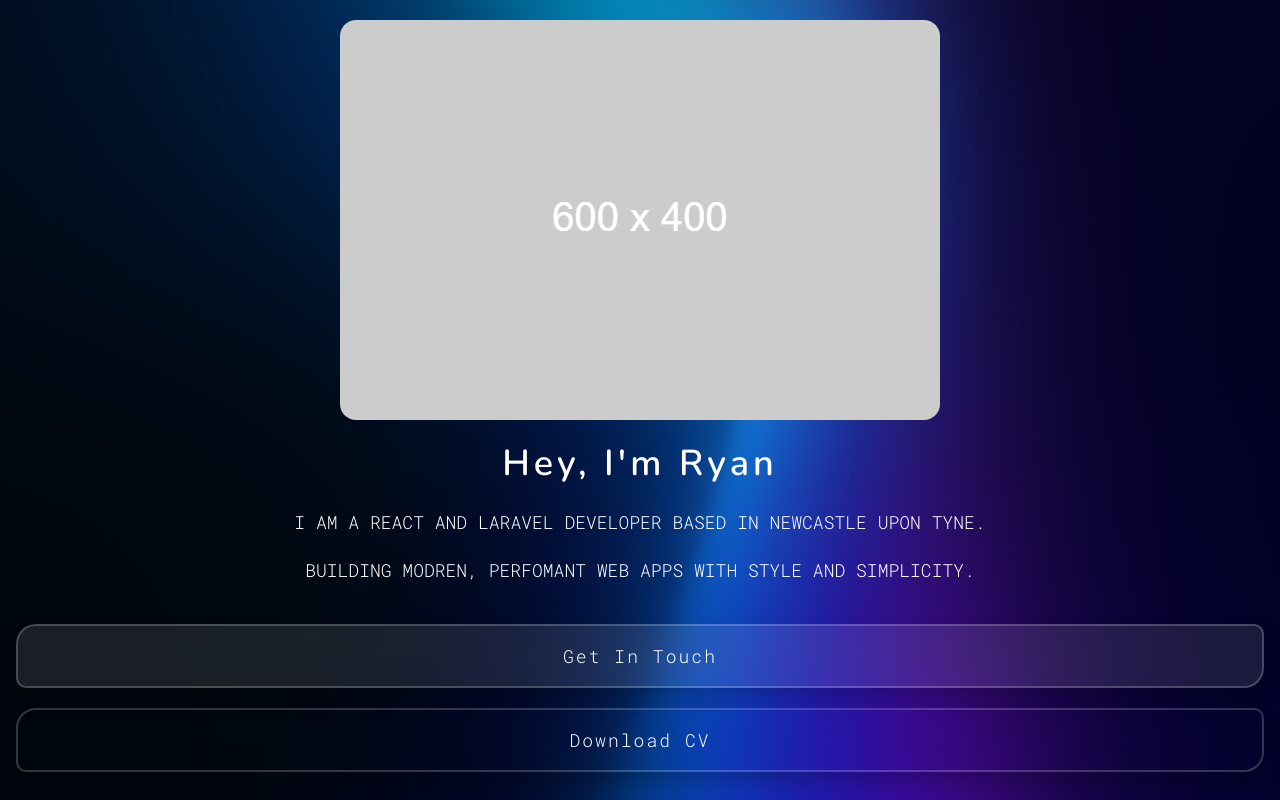
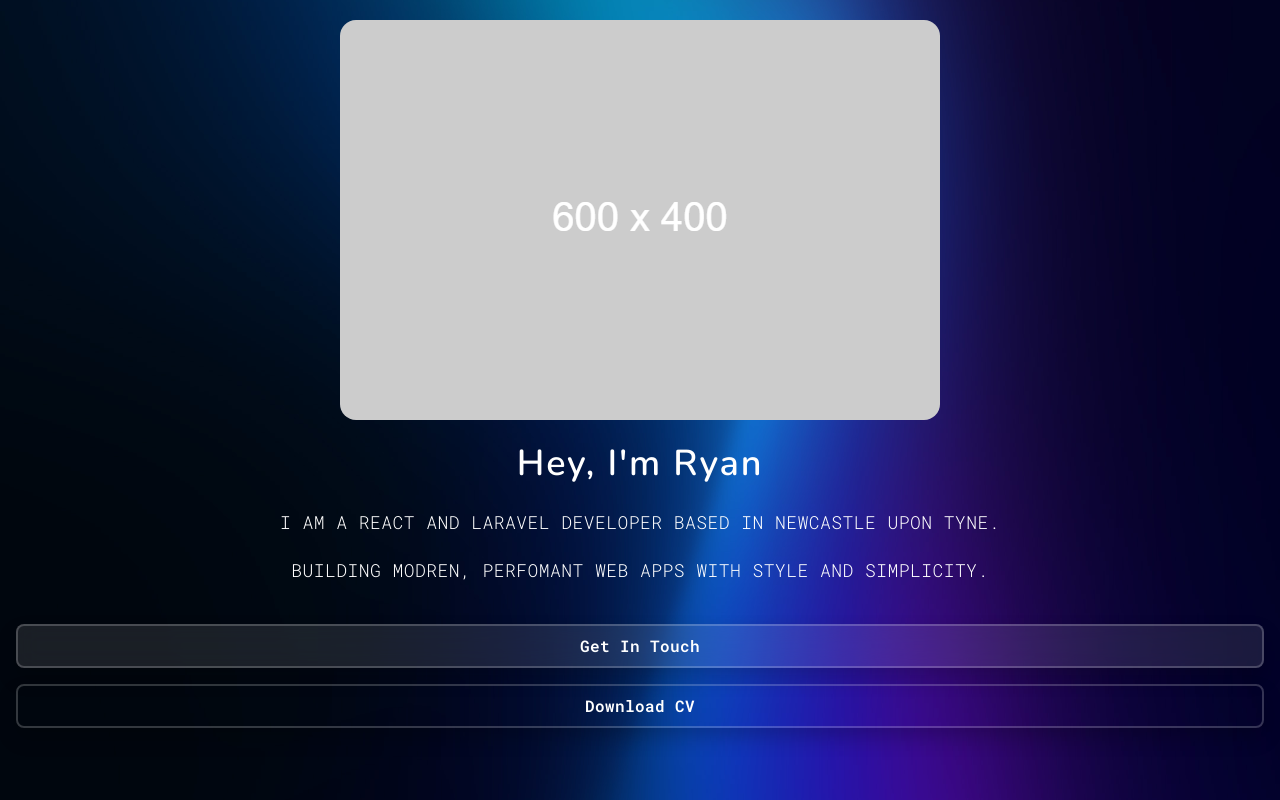
Before and after one commit to Cruse180795/Online-Portfolio, a React (Vite) app: page / in a window 1280 px wide. Built offline with nearby package versions, Linux system fonts and the light colour scheme.

Commit message:
Hero buttons changed

```diff
--- a/src/App.jsx
+++ b/src/App.jsx
@@ -6,6 +6,9 @@
 
   return (
     <div>
+
+
+
       <Hero />
     </div>
   )
--- a/src/components/Hero.jsx
+++ b/src/components/Hero.jsx
@@ -1,33 +1,27 @@
 const Hero = () => {
     return (
         <section className="px-4 py-5 h-screen space-y-6 text-white" id="hero">
-
             {/** Image Container */}
             <div>
                 <img src="/images/dummy_600x400_ffffff_cccccc.png" alt="Avatar" className="rounded-2xl mx-auto"/>
             </div>
             {/** Text Container */}
             <div className="text-center">
-                <h1 className="text-4xl font-nunito font-semibold tracking-[0.1125em] mb-6">Hey, I'm Ryan</h1>
+                <h1 className="text-4xl font-nunito font-semibold tracking-wider mb-6">Hey, I'm Ryan</h1>
                 <div className="space-y-5 mb-10">
-                    <p className="uppercase font-roboto-mono font-light text-lg ">I am a react and laravel developer based in newcastle upon tyne.</p>
-                    <p className="uppercase font-roboto-mono font-light text-lg ">Building modren, perfomant web apps with style and simplicity.</p>
+                    <p className="uppercase font-roboto-mono font-light text-lg tracking-wide">I am a react and laravel developer based in newcastle upon tyne.</p>
+                    <p className="uppercase font-roboto-mono font-light text-lg tracking-wide">Building modren, perfomant web apps with style and simplicity.</p>
                 </div>
-                <div className=" flex flex-col gap-y-5">
+                <div className=" flex flex-col gap-y-4">
                     <button className="
                     cursor-pointer
-                    w-full
                     border-2
                     border-white/20
-                    p-4
-                    rounded-tl-[20px]
-                    rounded-br-[20px]
-                    rounded-tr-[10px]
-                    rounded-bl-[10px]
+                    px-4 py-2
+                    rounded-lg
                     font-roboto-mono
-                    text-lg
-                    font-light
-                    tracking-[0.1125em]
+                    font-semibold
+                    tracking-wide
                     bg-white/10
                     backdrop-blur-md
                     shadow-[0_10px_20px_0_rgba(0,0,0,0.2)]
@@ -39,18 +33,13 @@
                     </button>
                     <button className="
                     cursor-pointer
-                    w-full
                     border-2
                     border-white/20
-                    p-4
-                    rounded-tl-[20px]
-                    rounded-br-[20px]
-                    rounded-tr-[10px]
-                    rounded-bl-[10px]
+                    px-4 py-2
+                    rounded-lg
                     font-roboto-mono
-                    text-lg
-                    font-light
-                    tracking-[0.1125em]
+                    font-semibold
+                    tracking-wide
                     shadow-[0_10px_20px_0_rgba(0,0,0,0.2)]
                     duration-500
                     transition-all
```
